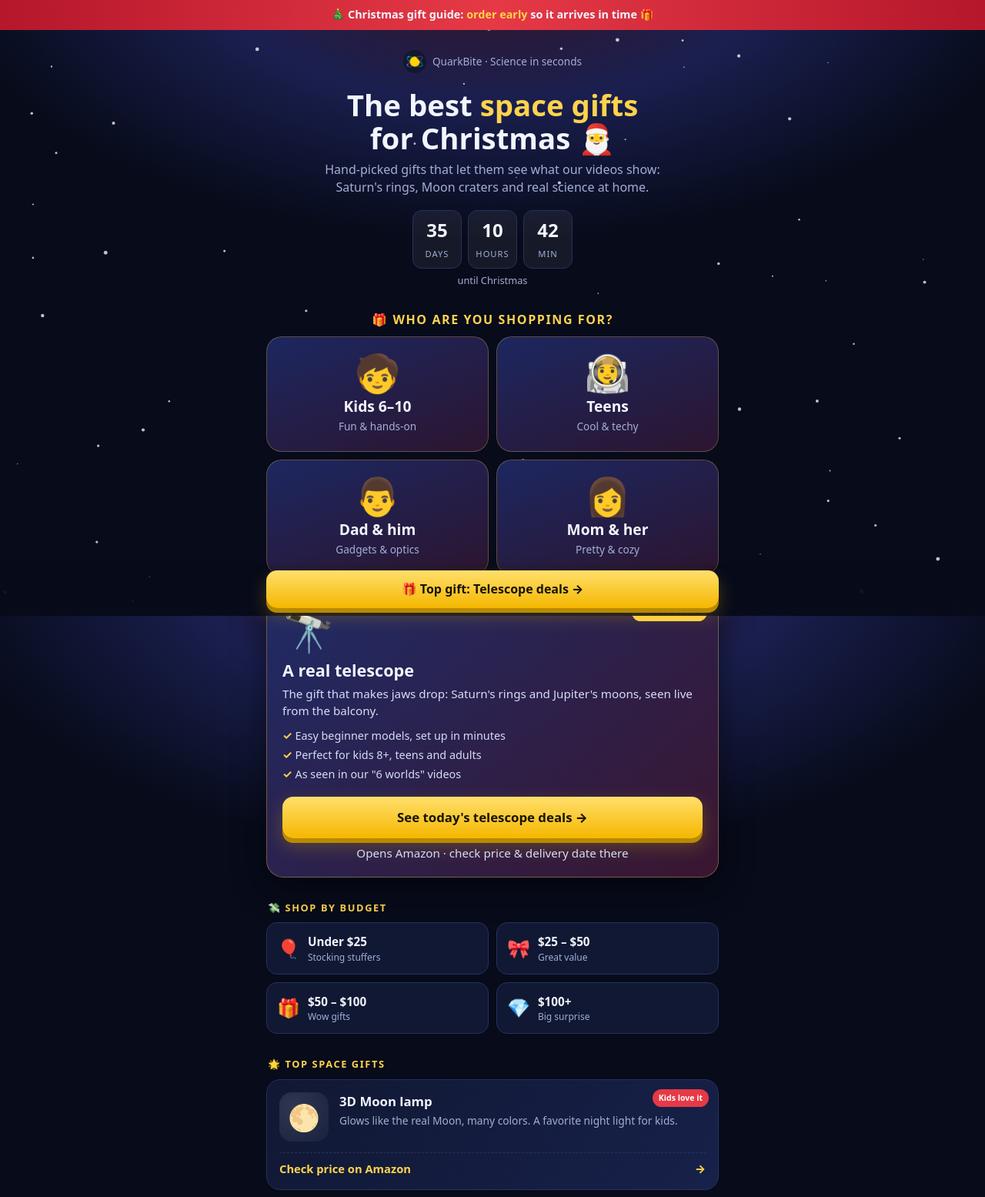
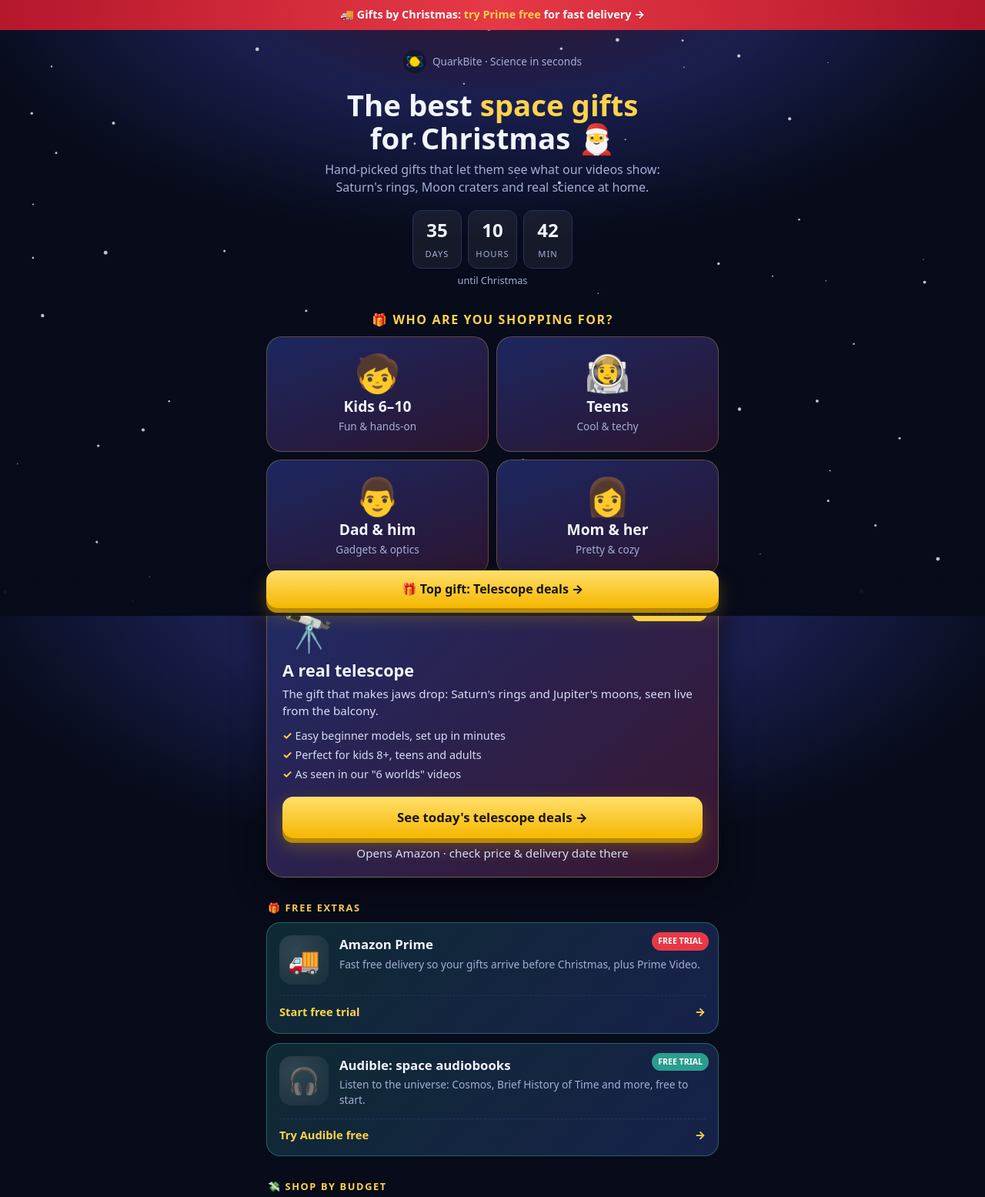
Before and after one commit to shhesh16-eng/quarkbite, a plain HTML site: page index.html in a window 1280 px wide. Shown: the top 1555 px of the page at 77% size. Drawn offline with Linux system fonts and the light colour scheme.

Commit message:
Add Prime and Audible free-trial offers
Co-Authored-By: Claude Opus 5.5 <noreply@anthropic.com>

```diff
--- a/index.html
+++ b/index.html
@@ -19,6 +19,8 @@ main{position:relative;z-index:1;max-width:620px;margin:0 auto;padding:0 16px 40
 a{color:inherit}
 .topbar{position:relative;z-index:2;background:linear-gradient(90deg,#b5172b,#e63946,#b5172b);text-align:center;font-weight:700;font-size:.9rem;padding:9px 12px}
 .topbar b{color:var(--gold)}
+a.topbar{display:block;text-decoration:none;color:#fff}
+.card.free{border-color:#2a9d8f88;background:linear-gradient(135deg,#0f2a33,#17214a)}
 .hero{text-align:center;padding:26px 0 8px}
 .brand{display:inline-flex;align-items:center;gap:8px;font-size:.85rem;color:var(--muted);text-decoration:none}
 .brand img{width:30px;height:30px;border-radius:50%}
@@ -79,7 +81,7 @@ body{overflow-x:hidden}
 </head>
 <body>
 <canvas id="snow"></canvas>
-<div class="topbar" id="topbar">🎄 Christmas gift guide: <b>order early</b> so it arrives in time 🎁</div>
+<a class="topbar" id="topbar" href="https://www.amazon.com/prime?tag=quarkbite-20" target="_blank" rel="nofollow sponsored noopener">🚚 Gifts by Christmas: <b>try Prime free</b> for fast delivery →</a>
 <main>
   <header class="hero">
     <a class="brand" href="https://www.youtube.com/@QuarkBite" target="_blank" rel="noopener"><img src="logo.png" alt="">QuarkBite · Science in seconds</a>
@@ -108,6 +110,12 @@ body{overflow-x:hidden}
     <a class="btn" data-q="beginner telescope gift" href="#">See today's telescope deals →</a>
     <p class="sub">Opens Amazon · check price &amp; delivery date there</p>
   </section>
+
+  <h3>🎁 Free extras</h3>
+  <div class="grid">
+    <a class="card free" href="https://www.amazon.com/prime?tag=quarkbite-20" target="_blank" rel="nofollow sponsored noopener"><span class="badge">FREE TRIAL</span><div class="ico">🚚</div><div><h4>Amazon Prime</h4><p>Fast free delivery so your gifts arrive before Christmas, plus Prime Video.</p></div><div class="cta"><span>Start free trial</span><span>→</span></div></a>
+    <a class="card free" href="https://www.amazon.com/hz/audible/mlp?tag=quarkbite-20" target="_blank" rel="nofollow sponsored noopener"><span class="badge g">FREE TRIAL</span><div class="ico">🎧</div><div><h4>Audible: space audiobooks</h4><p>Listen to the universe: Cosmos, Brief History of Time and more, free to start.</p></div><div class="cta"><span>Try Audible free</span><span>→</span></div></a>
+  </div>
 
   <h3>💸 Shop by budget</h3>
   <nav class="chips">
@@ -172,7 +180,7 @@ document.querySelectorAll("[data-q]").forEach(function(a){
   var now=new Date(),y=now.getFullYear(),xmas=new Date(y,11,25);
   if(now>new Date(y,11,26)||now.getMonth()<10){
     document.getElementById("cd").style.display="none";document.getElementById("cdnote").style.display="none";
-    document.getElementById("topbar").textContent="🔭 Space gifts for every star-gazer";
+    document.getElementById("topbar").innerHTML="🚚 <b>Try Prime free</b>: fast delivery on space gifts →";
     document.getElementById("title").innerHTML='The best <span>space gifts</span><br>for curious minds 🚀';return;
   }
   var pad=function(n){return String(n).padStart(2,"0")};
```
